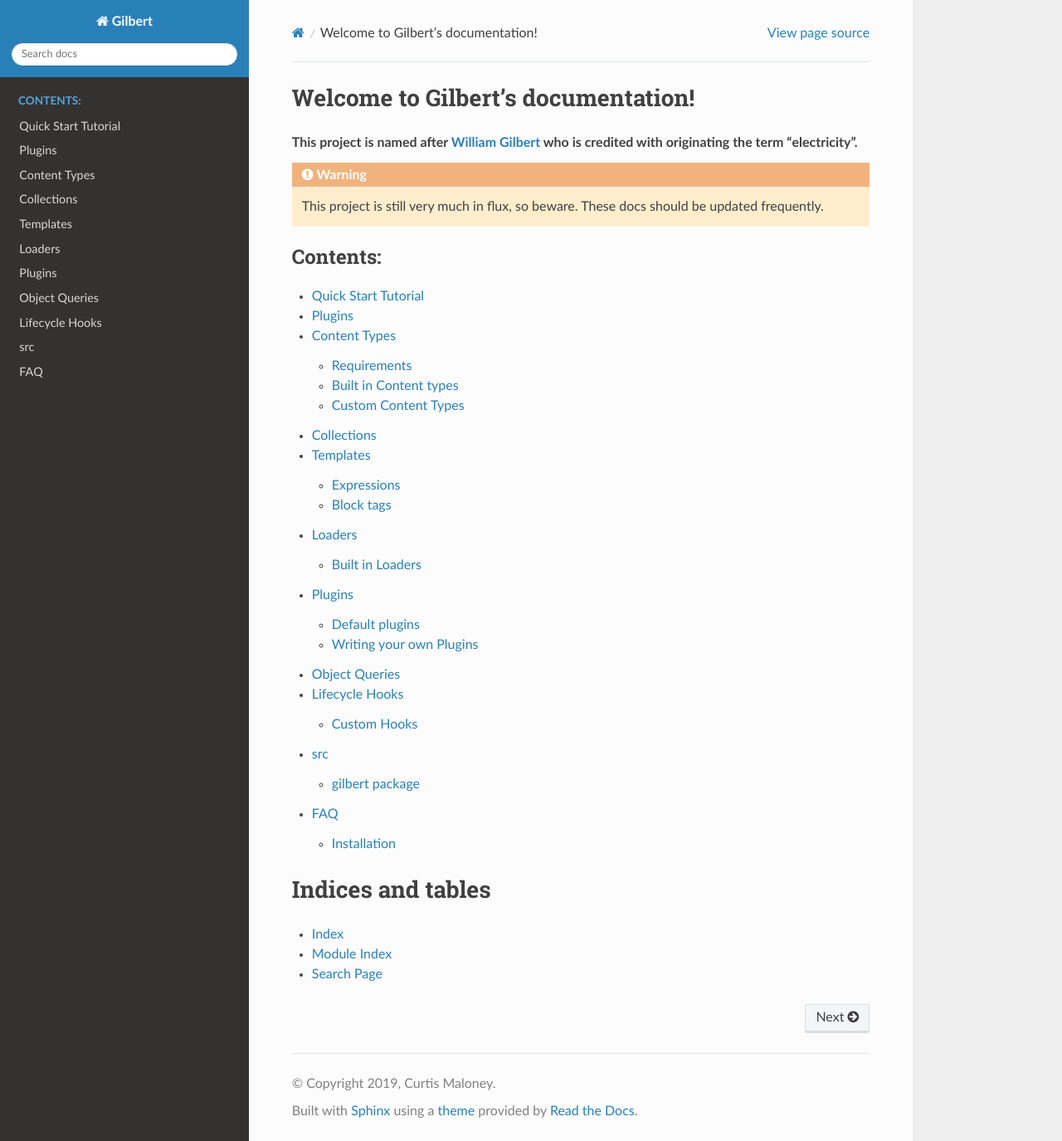
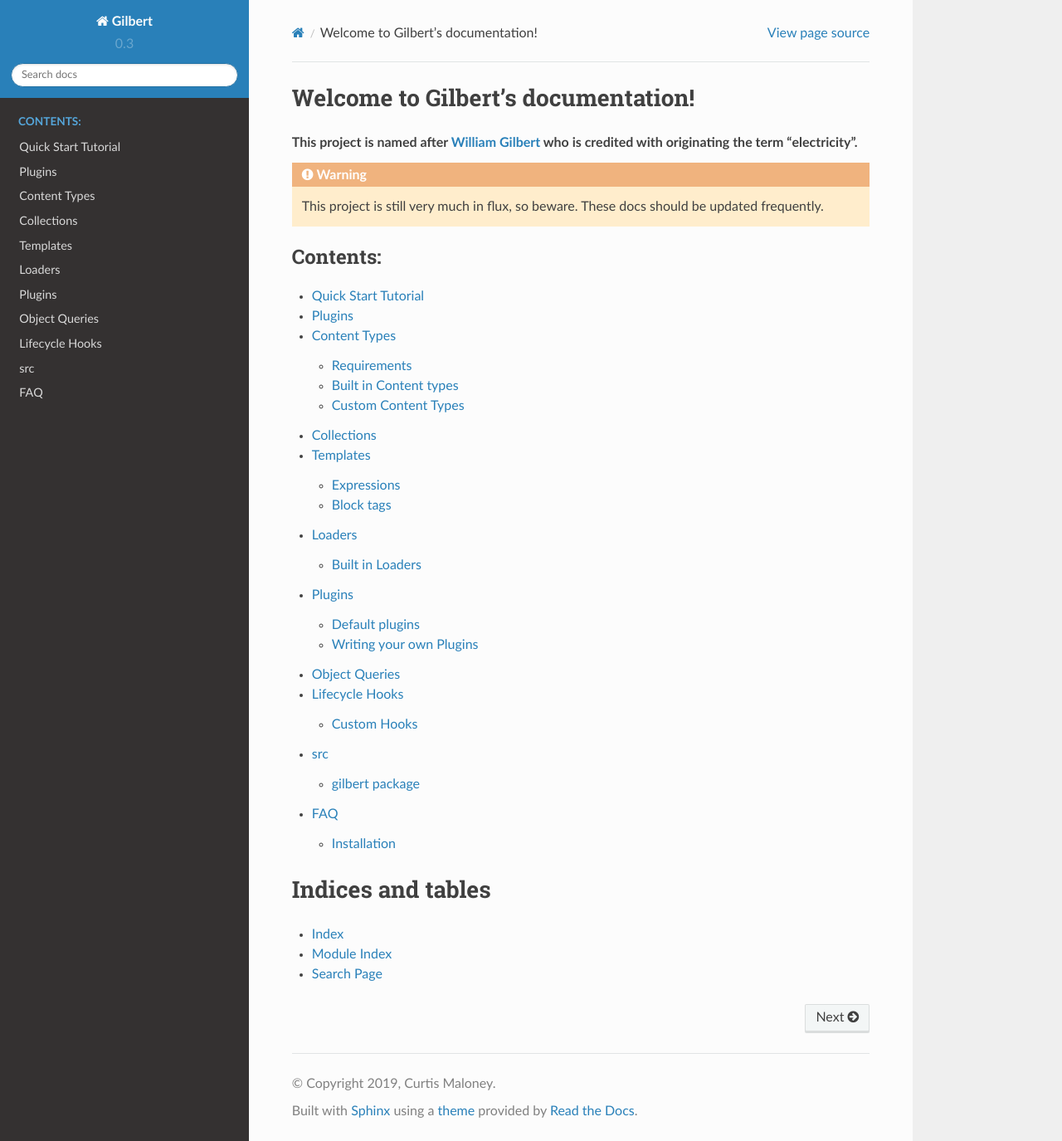
Before and after one commit to funkybob/gilbert, a Sphinx documentation site: the page built from docs/index.rst, in a window 1280 px wide and 1375 px high. Shown: the whole window at 83% size. Built offline with Sphinx 7.4.7 and the Read the Docs theme 2.0.0, drawn with Linux system fonts in a browser that asks for light colours.

Commit message:
Update version tags in docs

```diff
--- a/docs/conf.py
+++ b/docs/conf.py
@@ -24,9 +24,9 @@
 author = 'Curtis Maloney'
 
 # The short X.Y version
-version = ''
+version = '0.3'
 # The full version, including alpha/beta/rc tags
-release = '0.0.1'
+release = '0.3.4'
 
 
 # -- General configuration ---------------------------------------------------
```
